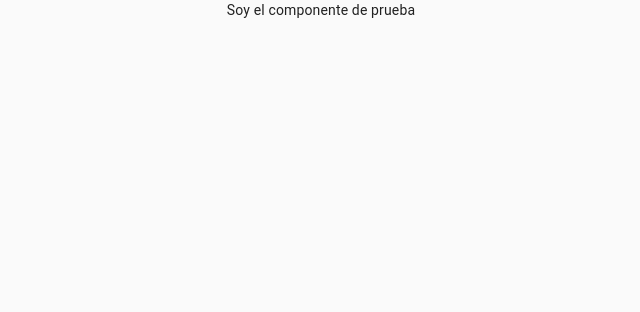
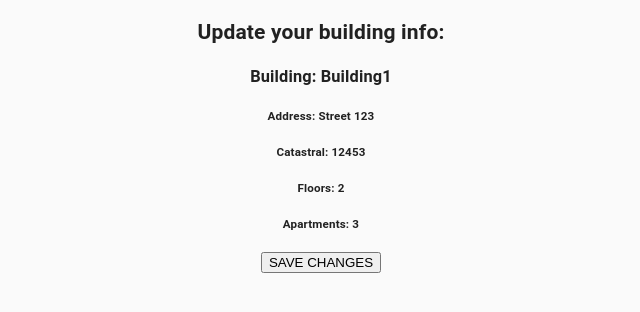
Before and after one commit to Drivello/EDICOM, a React (Create React App) app in the folder client/: page / in a window 1280 px wide. Shown: the top 312 px of the page, without its empty margins (319-959 px from the left). Built offline with nearby package versions, Linux system fonts and the light colour scheme.

Commit message:
Create the files

```diff
--- a/client/package.json
+++ b/client/package.json
@@ -9,6 +9,7 @@
     "@testing-library/jest-dom": "^5.13.0",
     "@testing-library/react": "^11.2.7",
     "@testing-library/user-event": "^12.8.3",
+    "axios": "^0.21.1",
     "react": "^17.0.2",
     "react-dom": "^17.0.2",
     "react-redux": "^7.2.4",
--- a/client/src/components/App/App.js
+++ b/client/src/components/App/App.js
@@ -3,8 +3,9 @@ import React from 'react'
 import { BrowserRouter } from 'react-router-dom';
 import { Route } from 'react-router';
 import  Home  from '../Home/Home.js';
+import  BuildingUpdate  from '../BuildingUpdate/BuildingUpdate.jsx';
 import CssBaseline from '@material-ui/core/CssBaseline';
-import Container from '@material-ui/core/container';
+import Container from '@material-ui/core/Container';
 
 
 
@@ -13,7 +14,7 @@ function App() {
     <Container className="App">
       <CssBaseline />
       <BrowserRouter>
-        <Route path="/" component = {Home}/>
+        <Route path="/" component = {BuildingUpdate}/>
       </BrowserRouter>
     </Container>
   );
--- /dev/null
+++ b/client/src/components/BuildingUpdate/BuildingUpdate.jsx
@@ -0,0 +1,36 @@
+import React from 'react';
+
+function BuildingUpdate() {
+
+    const Building = {
+        id:1,
+        cata:"12453",
+        floor:"2",
+        apartments:"3",
+        name:"Building1",
+        address:"Street 123",
+        createdAt:"2021-06-08T18:42:58.276Z",
+        updatedAt:"2021-06-08T18:42:58.276Z"
+    }
+
+
+    return (
+        <div>
+            <h2 id="header">Update your building info:</h2>
+            <div id="DarkGrey">
+                <h3>
+                    Building: {Building.name}
+                </h3>
+                <div id="DetailsBox">
+                    <h5>Address: {Building.address}</h5>
+                    <h5>Catastral: {Building.cata}</h5>
+                    <h5>Floors: {Building.floor}</h5>
+                    <h5>Apartments: {Building.apartments}</h5>
+                </div>
+                <button>SAVE CHANGES</button>
+            </div>
+        </div>
+    );
+}
+
+export default BuildingUpdate;
```
